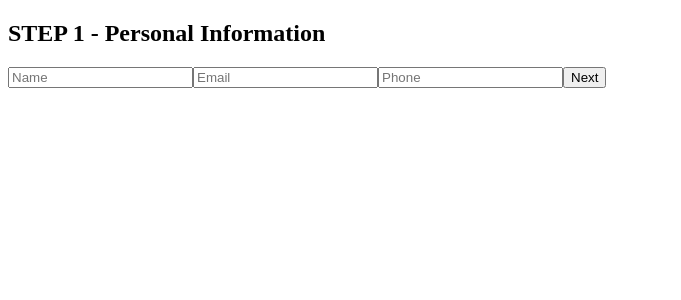
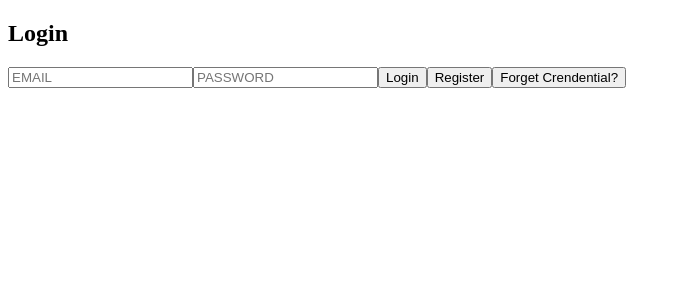
Before and after one commit to aditya-only/Practicing-React-Concepts, a React (Vite) app: page / in a window 1280 px wide. Shown: the top 300 px of the page, without its empty margins (0-681 px from the left). Built offline with nearby package versions, Linux system fonts and the light colour scheme.

Commit message:
Understand the flow Authentication by using the reducer hook

```diff
--- a/src/App.jsx
+++ b/src/App.jsx
@@ -1,10 +1,12 @@
 import React from 'react'
 import MultiStepCheckoutForm from './Hook-Practice-Folder/UseReducer/MultiStepCheckoutForm';
+import SocialMediaPostFeed from './Hook-Practice-Folder/UseReducer/SocialMediaPostFeed';
+import AuthenticationFlow from './Hook-Practice-Folder/UseReducer/AuthenticationFlow';
 
 const App = () => {
 
   return <section>
-    <MultiStepCheckoutForm/>
+    <AuthenticationFlow/>
 
   </section>
 
--- /dev/null
+++ b/src/Hook-Practice-Folder/UseReducer/AuthenticationFlow.jsx
@@ -0,0 +1,128 @@
+// (Login, Register, Forgot Password screens)
+// Every app has auth.
+// This is important because it tests whether you can manage screen switching + form state + API states together.
+
+import { useReducer } from "react";
+
+const initialState = {
+    screen: "login",
+    name: "",
+    email: "",
+    password: "",
+    loading: false,
+    error: "",
+    successMessage: "",
+}
+function authReducer(state, action){
+    switch(action.type){
+
+        case "UPDATE_FIELD": return{...state,
+            ...state,
+            [action.field]: action.value,
+            error: null
+
+        }
+
+        case "SWITCH_SCREEN": return{...initialState, screen: action.screen }
+
+        case "AUTH_START": return{...state, loading: true, error: null}
+
+        case "AUTH_SUCCESS": return{...state, loading: false, successMessage: action.message}
+
+        case "AUTH_ERROR": return{...state, loading: false, error: action.message}
+
+
+    }
+}
+const AuthenticationFlow = () => {
+    const [state, dispatch] = useReducer(authReducer, initialState)
+
+function handleField(field, value){
+    dispatch({type:"UPDATE_FIELD" ,field, value})
+}
+
+function handleSubmit(){
+    dispatch({type: "AUTH_START"})
+
+    setTimeout(() => {
+        if(!state.email.includes("@")){
+            dispatch({type: "AUTH_ERROR", message: "Enter a valid email!"})
+        } else{
+            dispatch({type: "AUTH_SUCCESS", message: "Login successfully!"})
+        }
+    }, 1500);
+}
+
+
+  return (
+    <div>
+        {state.screen === "login" && <section>
+            <h2>Login</h2>
+            <input
+            placeholder="EMAIL"
+            value={state.email}
+            onChange={e => handleField("email", e.target.value)}
+            />
+            <input
+            placeholder="PASSWORD"
+            value={state.password}
+            onChange={e => handleField("password", e.target.value)}
+            />
+
+            <button onClick={handleSubmit} disabled={state.loading}>
+                    {state.loading ? "Logging in....": "Login"}
+            </button>
+
+            <button onClick={() => dispatch({type: "SWITCH_SCREEN", screen: "register"})}>Register</button>
+
+            <button onClick={() => dispatch({type: "SWITCH_SCREEN", screen: "forgot"})}>Forget Crendential?</button>
+
+            {state.error ? state.error: state.successMessage }
+
+            </section>
+        }
+
+            {state.screen === "register" && <section>
+                <h2>Register</h2>
+                <input type="text"
+                    placeholder="FullName"
+                    value={state.name}
+                    onChange={e => handleField("name", e.target.value)}
+                />
+                <input type="text"
+                    placeholder="Email"
+                    value={state.email}
+                    onChange={e => handleField("email", e.target.value)}
+                />
+                <input type="text"
+                    placeholder="Password"
+                    value={state.password}
+                    onChange={e => handleField("password", e.target.value)}
+                />
+
+                <button onClick={handleSubmit} disabled={state.loading}>{state.loading ? "Registering...": "Register"}</button>
+
+                {state.error ? state.error : state.successMessage}
+
+                <button onClick={() => dispatch({type: "SWITCH_SCREEN", screen: "login"})}>Already Have an Account?</button>
+            </section>
+            }
+        {state.screen === "forgot" && <section>
+            <h2>Recovery</h2>
+            <input type="text"
+            placeholder="Enter your Email"
+            value={state.email}
+            onChange={e => handleField("email", e.target.value)}
+            />
+
+            <button onClick={handleSubmit} disabled={state.loading}>{state.loading ? "Sending...": "Send Reset Link"}</button>
+
+            <button onClick={dispatch({type: "SWITCH_SCREEN", screen: "login"})}>Back To Login</button>
+        </section> }
+
+
+    </div>
+)
+}
+
+export default AuthenticationFlow
--- /dev/null
+++ b/src/Hook-Practice-Folder/UseReducer/SocialMediaPostFeed.jsx
@@ -0,0 +1,9 @@
+import React from 'react'
+
+const SocialMediaPostFeed = () => {
+  return (
+    <div>SocialMediaPostFeed</div>
+  )
+}
+
+export default SocialMediaPostFeed
```
